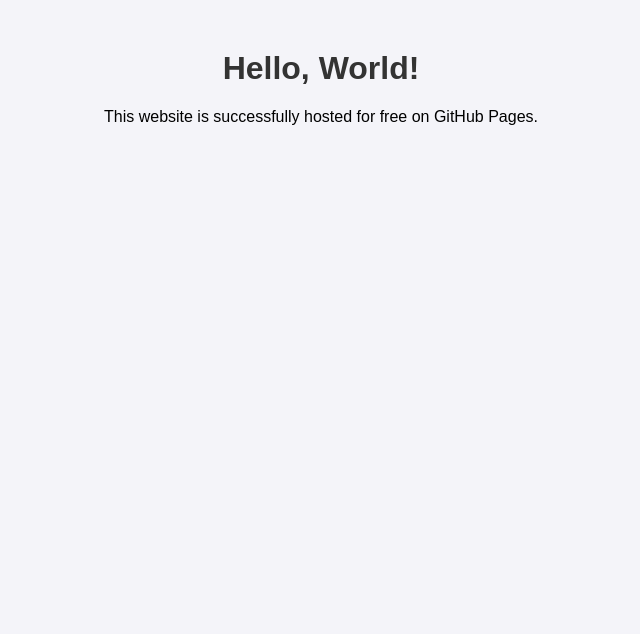
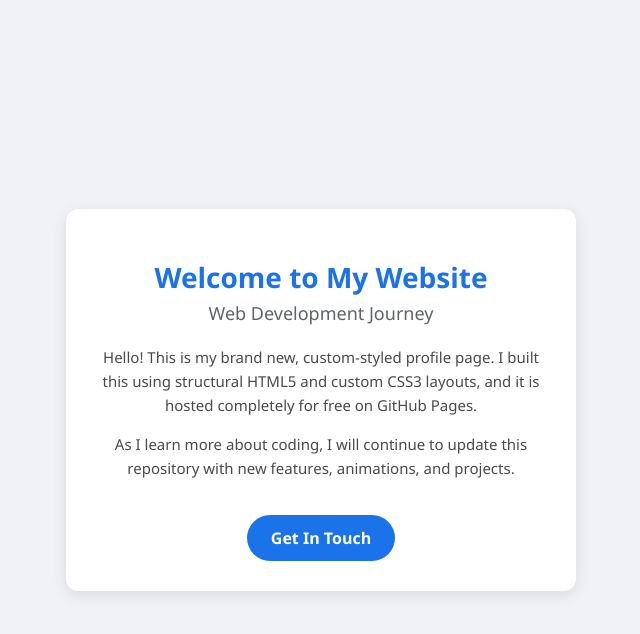
Before and after one commit to vcrisp/myfirst_websitev, a plain HTML site: page index.html in a window 1280 px wide. Shown: the whole page, without its empty margins (319-959 px from the left). Drawn offline with Linux system fonts and the light colour scheme.

Commit message:
Revise title and enhance webpage styling
Updated the title and enhanced the styling of the webpage. Added a profile card layout with a welcome message and a call-to-action button.

```diff
--- a/index.html
+++ b/index.html
@@ -3,14 +3,87 @@
 <head>
     <meta charset="UTF-8">
     <meta name="viewport" content="width=device-width, initial-scale=1.0">
-    <title>My First Website</title>
+    <title>My Professional Profile</title>
     <style>
-        body { font-family: sans-serif; text-align: center; margin-top: 50px; background-color: #f4f4f9; }
-        h1 { color: #333; }
+        /* Base Page Styles */
+        body {
+            font-family: 'Segoe UI', Tahoma, Geneva, Verdana, sans-serif;
+            margin: 0;
+            padding: 0;
+            background-color: #f0f2f5;
+            color: #333;
+            display: flex;
+            justify-content: center;
+            align-items: center;
+            min-height: 100vh;
+        }
+
+        /* Profile Card Container */
+        .profile-card {
+            background-color: #ffffff;
+            border-radius: 12px;
+            box-shadow: 0 4px 15px rgba(0,0,0,0.1);
+            width: 90%;
+            max-width: 450px;
+            padding: 30px;
+            text-align: center;
+        }
+
+        /* Headings and Typography */
+        h1 {
+            color: #1a73e8;
+            margin-bottom: 5px;
+            font-size: 28px;
+        }
+
+        h2 {
+            color: #5f6368;
+            font-size: 18px;
+            font-weight: 400;
+            margin-top: 0;
+            margin-bottom: 20px;
+        }
+
+        p {
+            line-height: 1.6;
+            color: #4a4a4a;
+            font-size: 15px;
+        }
+
+        /* Call-to-Action Button */
+        .btn {
+            display: inline-block;
+            margin-top: 20px;
+            padding: 12px 24px;
+            background-color: #1a73e8;
+            color: white;
+            text-decoration: none;
+            border-radius: 25px;
+            font-weight: bold;
+            transition: background-color 0.3s;
+        }
+
+        .btn:hover {
+            background-color: #1557b0;
+        }
     </style>
 </head>
 <body>
-    <h1>Hello, World!</h1>
-    <p>This website is successfully hosted for free on GitHub Pages.</p>
+
+    <div class="profile-card">
+        <h1>Welcome to My Website</h1>
+        <h2>Web Development Journey</h2>
+        <p>
+            Hello! This is my brand new, custom-styled profile page. I built this
+            using structural HTML5 and custom CSS3 layouts, and it is hosted
+            completely for free on GitHub Pages.
+        </p>
+        <p>
+            As I learn more about coding, I will continue to update this repository
+            with new features, animations, and projects.
+        </p>
+        <a href="mailto:your-email@example.com" class="btn">Get In Touch</a>
+    </div>
+
 </body>
 </html>
```
